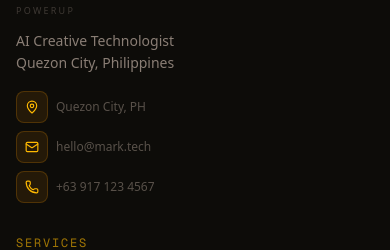
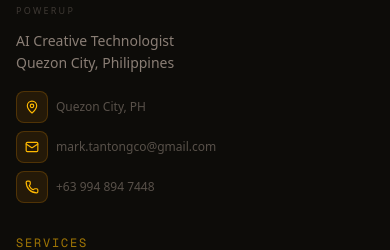
Before and after one commit to marktantongco/mark-ai-creative-portfolio, a Next.js app: page / in a window 390 px wide. Shown: the part 9382-9632 px from the top of the page. Built offline with nearby package versions, Linux system fonts and the light colour scheme.

Commit message:
update: footer contact details — email and phone number
- Email: hello@mark.tech → mark.tantongco@gmail.com
- Phone: +63 917 123 4567 → +63 994 894 7448

```diff
--- a/src/app/page.tsx
+++ b/src/app/page.tsx
@@ -1014,13 +1014,13 @@ function Footer() {
                 <span className="w-8 h-8 rounded-md flex items-center justify-center border border-amber-500/20 bg-amber-500/10">
                   <Mail className="w-3.5 h-3.5 text-amber-400" />
                 </span>
-                <span className="text-xs text-muted-foreground/60">hello@mark.tech</span>
+                <span className="text-xs text-muted-foreground/60">mark.tantongco@gmail.com</span>
               </div>
               <div className="flex items-center gap-2">
                 <span className="w-8 h-8 rounded-md flex items-center justify-center border border-amber-500/20 bg-amber-500/10">
                   <Phone className="w-3.5 h-3.5 text-amber-400" />
                 </span>
-                <span className="text-xs text-muted-foreground/60">+63 917 123 4567</span>
+                <span className="text-xs text-muted-foreground/60">+63 994 894 7448</span>
               </div>
             </div>
           </div>
```
